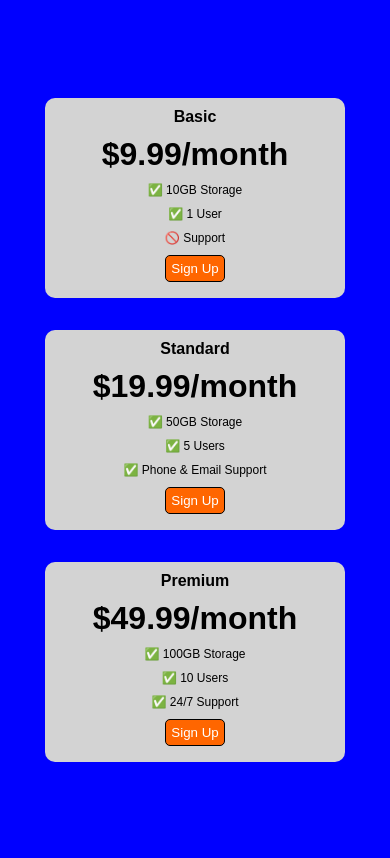
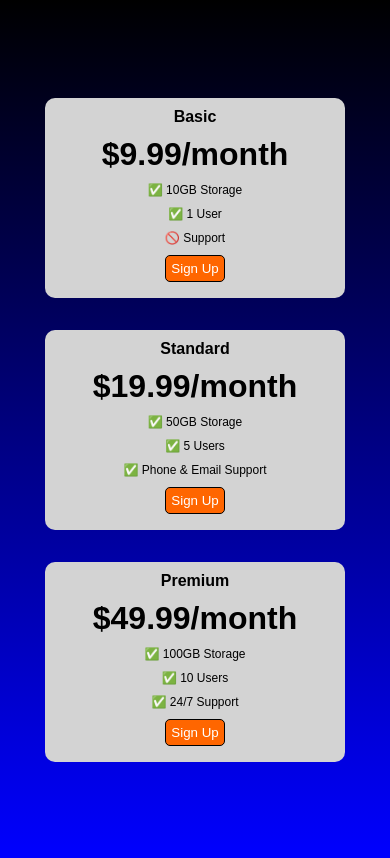
Before and after one commit to Wrn244/HTML-CSS-JAVASCRIPT-PJT, a plain HTML site: page HTML-CSS-JAVASCRIPT-PJT/9.4+Flexbox+Pricing+Table+Project/index.html in a window 390 px wide. Drawn offline with Linux system fonts and the light colour scheme; a web font is replaced by a local one.

Commit message:
Gradient Colors and Media Query

```diff
--- a/HTML-CSS-JAVASCRIPT-PJT/9.4+Flexbox+Pricing+Table+Project/index.html
+++ b/HTML-CSS-JAVASCRIPT-PJT/9.4+Flexbox+Pricing+Table+Project/index.html
@@ -12,6 +12,7 @@
       body {
         font-family: "Sono", sans-serif;
         background-color: blue;
+        background-image: linear-gradient(blue, black);
       }
       .pricing-container {
         display: flex;
@@ -70,6 +71,10 @@
         .pricing-container {
           flex-direction: column;
         }
+        body {
+          background-color: black;
+          background-image: linear-gradient(black, blue);
+        }
       }
     </style>
   </head>
```
